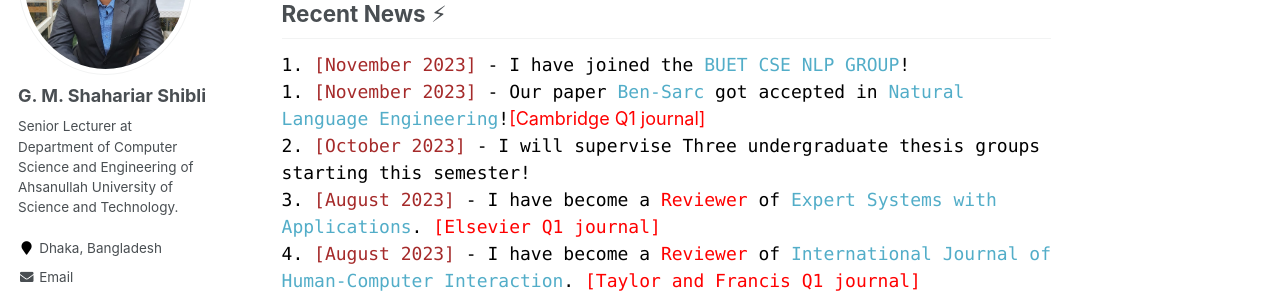
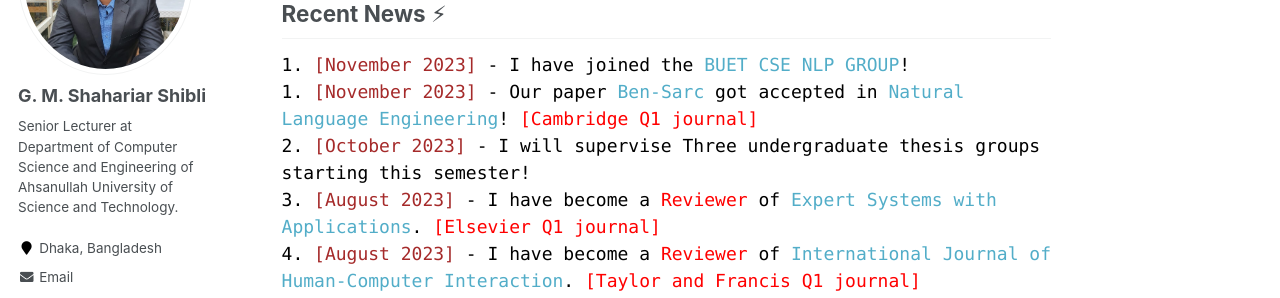
Before and after one commit to shahariar-shibli/shahariar-shibli.github.io, a Jekyll site: the page built from _pages/about.md, in a window 1280 px wide and 900 px high, scrolled down 799 px. Shown: the part 150-448 px from the top of the window. Built offline with Jekyll 4.4.1, drawn with Linux system fonts in a browser that asks for light colours; some web fonts are replaced.

Commit message:
Update about.md

```diff
--- a/_pages/about.md
+++ b/_pages/about.md
@@ -43,7 +43,7 @@ author on another, focused on Bengali fake review dataset preparation and benchm
 
 ## Recent News ⚡
 <span style="font-family:Monaco; color:black;">1. <span style="color:brown">[November 2023]</span> -  I have joined the [BUET CSE NLP GROUP](https://csebuetnlp.github.io/)!</span><br/>
-<span style="font-family:Monaco; color:black;">1. <span style="color:brown">[November 2023]</span> -  Our paper [Ben-Sarc](https://www.researchgate.net/publication/357888683_Ben-Sarc_A_Corpus_for_Sarcasm_Detection_from_Bengali_Social_Media_Comments_and_Its_Baseline_Evaluation) got accepted in [Natural Language Engineering](https://www.cambridge.org/core/journals/natural-language-engineering)!</span><span style="color:red;">[Cambridge Q1 journal]</span><br/>
+<span style="font-family:Monaco; color:black;">1. <span style="color:brown">[November 2023]</span> -  Our paper [Ben-Sarc](https://www.researchgate.net/publication/357888683_Ben-Sarc_A_Corpus_for_Sarcasm_Detection_from_Bengali_Social_Media_Comments_and_Its_Baseline_Evaluation) got accepted in [Natural Language Engineering](https://www.cambridge.org/core/journals/natural-language-engineering)! <span style="color:red;">[Cambridge Q1 journal]</span></span><br/>
 <span style="font-family:Monaco; color:black;">2. <span style="color:brown">[October 2023]</span> -  I will supervise Three undergraduate thesis groups starting this semester!</span><br/>
 <span style="font-family:Monaco; color:black;">3. <span style="color:brown">[August 2023]</span> - I have become a <span style="color:red;">Reviewer</span> of [Expert Systems with Applications](https://www.sciencedirect.com/journal/expert-systems-with-applications). <span style="color:red;">[Elsevier Q1 journal]</span></span><br/>
 <span style="font-family:Monaco; color:black;">4. <span style="color:brown">[August 2023]</span> - I have become a <span style="color:red;">Reviewer</span> of [International Journal of Human-Computer Interaction](https://www.tandfonline.com/loi/hihc20). <span style="color:red;">[Taylor and Francis Q1 journal]</span> </span><br/>
```
